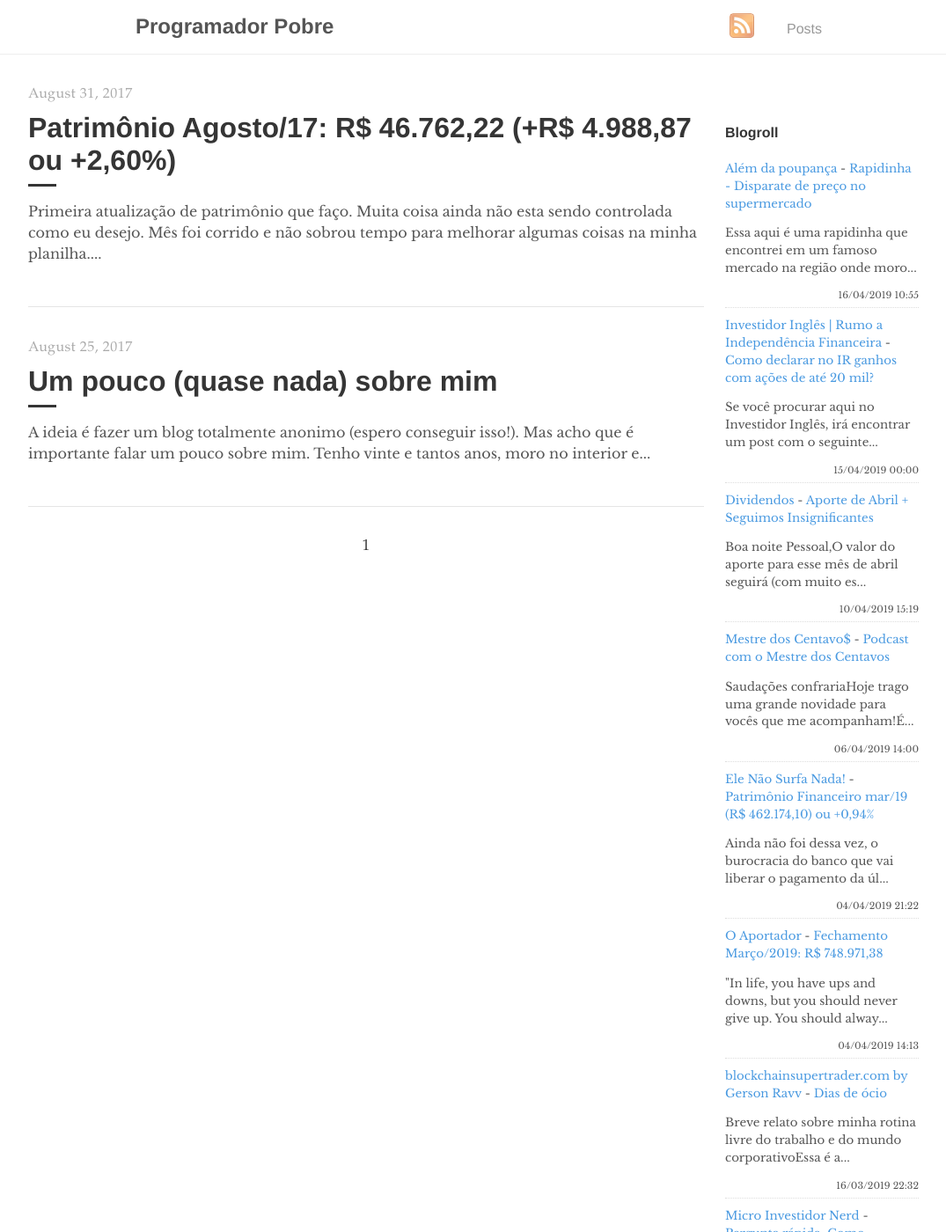
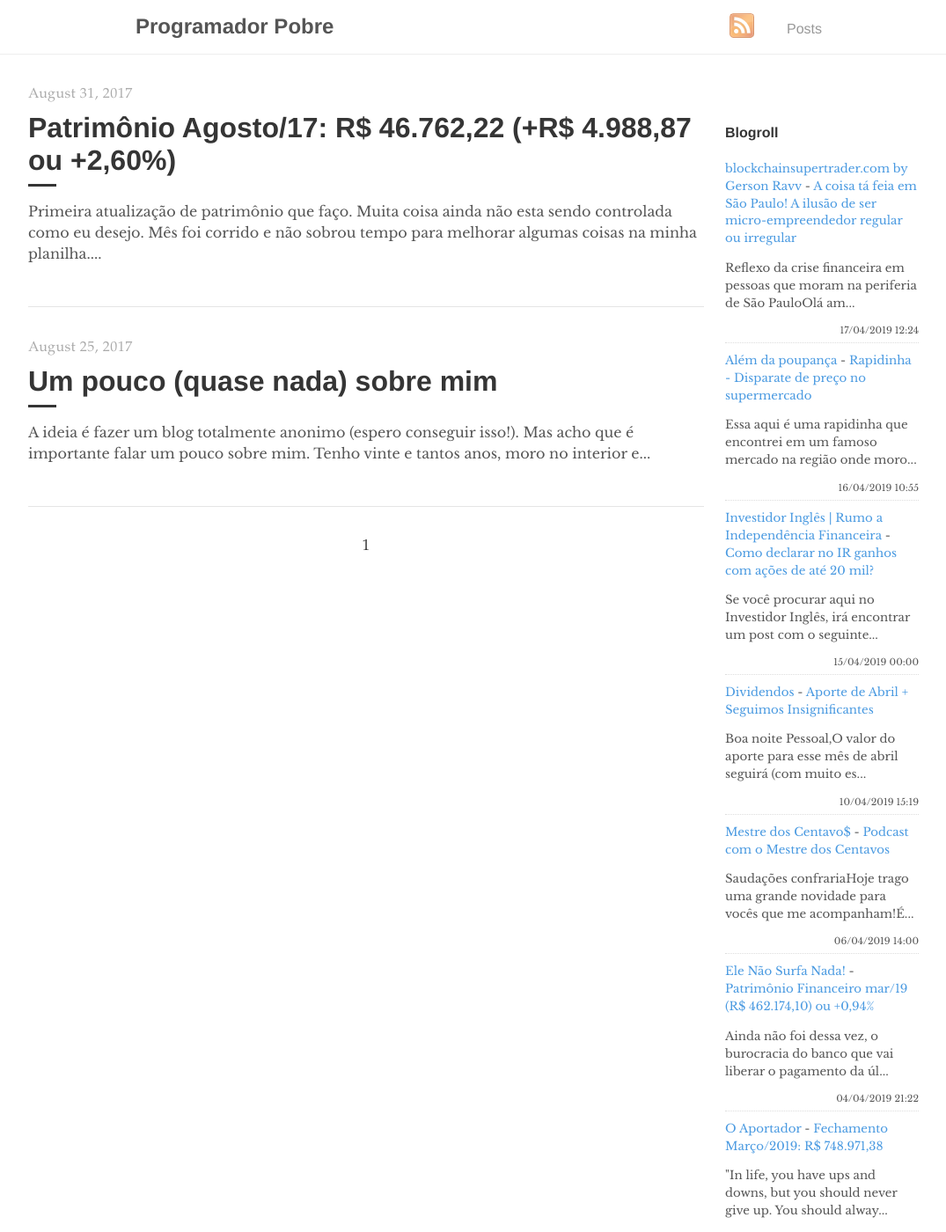
Before and after one commit to programadorpobre/programadorpobre.github.io, a Jekyll site: the page built from index.html, in a window 1280 px wide and 1400 px high. Shown: the whole window at 88% size, without its empty margins (96-1171 px from the left). Built offline with Jekyll 4.4.1, drawn with Linux system fonts in a browser that asks for light colours; the list of posts is cut into pages by our own code; comment, search, counter and statistics services are not loaded.

Commit message:
[ci skip] travis #620

```diff
--- a/_includes/feed-entries.html
+++ b/_includes/feed-entries.html
@@ -1,3 +1,8 @@
+<div class="feed-entry">
+    <a class="feed-entry-site-name" href="http://www.blockchainsupertrader.com/">blockchainsupertrader.com by Gerson Ravv</a> - <a class="feed-entry-title" href="http://www.blockchainsupertrader.com/2019/04/a-coisa-ta-feia-em-sao-paulo-ilusao-de.html">A coisa tá feia em São Paulo! A ilusão de ser micro-empreendedor regular ou irregular</a>
+    <p class="feed-entry-summary">Reflexo da crise financeira em pessoas que moram na periferia de São PauloOlá am...</p>
+    <time datetime="2019-04-17T12:24:00.002-03:00">17/04/2019 12:24</time>
+</div>
 <div class="feed-entry">
     <a class="feed-entry-site-name" href="https://alemdapoupanca.blogspot.com/">Além da poupança</a> - <a class="feed-entry-title" href="https://alemdapoupanca.blogspot.com/2019/04/rapidinha-disparate-de-preco-no.html">Rapidinha - Disparate de preço no supermercado</a>
     <p class="feed-entry-summary">Essa aqui é uma rapidinha que encontrei em um famoso mercado na região onde moro...</p>
@@ -29,11 +34,6 @@
     <time datetime="2019-04-04T14:13:00.000-03:00">04/04/2019 14:13</time>
 </div>
 <div class="feed-entry">
-    <a class="feed-entry-site-name" href="http://www.blockchainsupertrader.com/">blockchainsupertrader.com by Gerson Ravv</a> - <a class="feed-entry-title" href="http://www.blockchainsupertrader.com/2019/03/dias-de-ocio.html">Dias de ócio</a>
-    <p class="feed-entry-summary">Breve relato sobre minha rotina livre do trabalho e do mundo corporativoEssa é a...</p>
-    <time datetime="2019-03-16T22:32:00.000-03:00">16/03/2019 22:32</time>
-</div>
-<div class="feed-entry">
     <a class="feed-entry-site-name" href="https://microinvestidornerd.blogspot.com/">Micro Investidor Nerd</a> - <a class="feed-entry-title" href="https://microinvestidornerd.blogspot.com/2019/02/pergunta-rapida-como-proceder-com-o.html">Pergunta rápida: Como proceder com o agrupamento de ABCP11 na planilha do ADP?</a>
     <p class="feed-entry-summary">SenhorXs, creio que assim como eu, muita gente aqui da blogosfera de finanças ut...</p>
     <time datetime="2019-02-08T10:31:00.001-08:00">08/02/2019 10:31</time>
```
